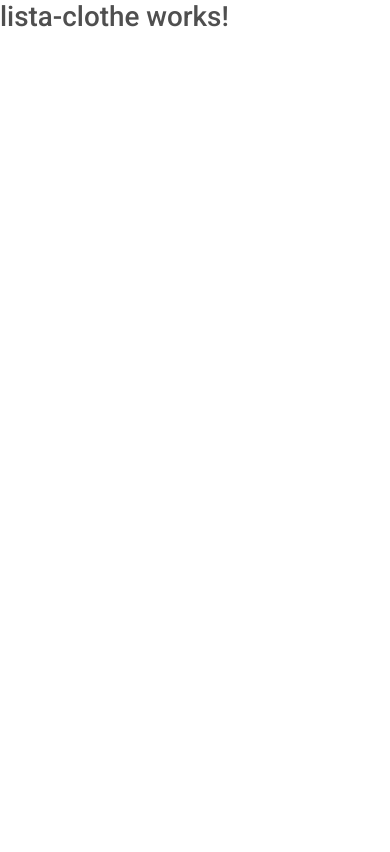
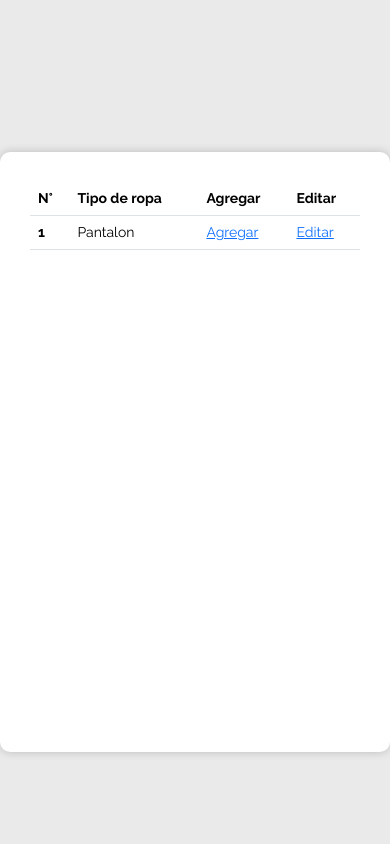
Before and after one commit to ErickYahirME/Pacas-Front, an Angular app: page /listasClothe in a window 390 px wide. Built offline with nearby package versions, Linux system fonts and the light colour scheme.

Commit message:
Creacion de diseño CRUD de ropa

```diff
--- a/package.json
+++ b/package.json
@@ -18,6 +18,11 @@
     "@angular/platform-browser": "^16.1.0",
     "@angular/platform-browser-dynamic": "^16.1.0",
     "@angular/router": "^16.1.0",
+    "@emotion/react": "^11.11.1",
+    "@emotion/styled": "^11.11.0",
+    "@fortawesome/fontawesome-free": "^6.4.0",
+    "@mui/icons-material": "^5.14.3",
+    "@mui/material": "^5.14.3",
     "rxjs": "~7.8.0",
     "tslib": "^2.3.0",
     "zone.js": "~0.13.0"
--- a/src/app/Crud-Clothes/add-clothe/add-clothe.component.css
+++ b/src/app/Crud-Clothes/add-clothe/add-clothe.component.css
@@ -0,0 +1,39 @@
+/* archivo: ropa-form.component.css */
+:host {
+    display: flex;
+    justify-content: center;
+    align-items: center;
+    min-height: 100vh;
+  }
+
+  .card {
+    max-width: 500px;
+    margin: auto;
+    padding: 30px;
+    border: 1px solid #ddd;
+    border-radius: 10px;
+  }
+
+  /* Estilos para los títulos */
+  h2 {
+    font-size: 28px;
+    font-weight: bold;
+    text-align: center;
+    margin-bottom: 30px;
+  }
+
+  .form-label {
+    font-size: 20px;
+    font-weight: bold;
+  }
+
+  /* Estilos para el campo de entrada y el botón */
+  .form-control {
+    font-size: 18px;
+    padding: 12px;
+  }
+
+  .btn-primary {
+    font-size: 20px;
+    padding: 12px 20px;
+  }
--- a/src/app/Crud-Clothes/add-clothe/add-clothe.component.html
+++ b/src/app/Crud-Clothes/add-clothe/add-clothe.component.html
@@ -1 +1,12 @@
-<p>add-clothe works!</p>
+<!-- archivo: ropa-form.component.html -->
+<div class="card">
+    <h2 class="text-center mb-4">Agrefar tipo de ropa</h2>
+    <form>
+      <div class="mb-3">
+        <input type="text" class="form-control" id="tituloRopa" placeholder="Ingresa el tipo de ropa">
+      </div>
+      <div class="d-grid gap-2">
+        <button type="submit" class="btn btn-primary btn-lg">Guardar</button>
+      </div>
+    </form>
+  </div>
--- a/src/app/Crud-Clothes/lista-clothe/lista-clothe.component.css
+++ b/src/app/Crud-Clothes/lista-clothe/lista-clothe.component.css
@@ -0,0 +1,69 @@
+@import url('https://fonts.googleapis.com/css?family=Raleway:400,700');
+
+* {
+  box-sizing: border-box;
+  margin: 0;
+  padding: 0;
+  font-family: Raleway, sans-serif;
+}
+
+/* Estilos para el contenedor principal */
+.login-background {
+  display: flex;
+  flex-direction: column;
+  align-items: center;
+  justify-content: center;
+  height: 100vh;
+  width: 100%;
+  background: #EAEAEA;
+  /* Color de fondo del contenedor */
+  position: relative;
+}
+
+/* Estilos para el formulario */
+.custom-form {
+  width: 100%;
+  /* Ajustar el ancho al 100% del contenedor */
+  max-width: 750px;
+  /* Limitar el ancho máximo */
+  background-color: #fff;
+  position: relative;
+  border-radius: 10px;
+  box-shadow: 0 0 10px rgba(0, 0, 0, 0.2);
+  padding: 30px;
+  /* Ajustar el padding para que se vea más equilibrado */
+  animation: fadeIn 0.5s ease-in-out;
+
+  /* Ajustar la altura de la card (formulario) */
+  height: 600px;
+}
+
+@keyframes fadeIn {
+  0% {
+    opacity: 0;
+    transform: translateY(-50px);
+  }
+  100% {
+    opacity: 1;
+    transform: translateY(0);
+  }
+}
+
+/* Ajustar el tamaño de la tabla */
+.data-table {
+  font-size: 14px; /* Tamaño de fuente más pequeño */
+}
+
+/* Resto de tus estilos para el botón y enlace permanecen igual */
+
+/* Ajustar el contenido del formulario para evitar que se solape con la navbar */
+.custom-form {
+  margin-top: 80px; /* Ajustar este valor según el tamaño de la navbar */
+}
+
+/* Estilos para el contenido del formulario en pantallas pequeñas */
+@media (max-width: 767px) {
+  .custom-form {
+    margin-top: 60px; /* Ajustar este valor según el tamaño de la navbar */
+  }
+}
--- a/src/app/Crud-Clothes/lista-clothe/lista-clothe.component.html
+++ b/src/app/Crud-Clothes/lista-clothe/lista-clothe.component.html
@@ -1 +1,24 @@
-<p>lista-clothe works!</p>
+<!-- archivo: lista-libros.component.html -->
+<div class="login-background">
+    <form class="custom-form">
+      <table class="table data-table">
+        <thead>
+          <tr>
+            <th scope="col">N°</th>
+            <th scope="col">Tipo de ropa</th>
+            <th scope="col">Agregar</th>
+            <th scope="col">Editar</th>
+          </tr>
+        </thead>
+        <tbody>
+          <tr>
+            <th scope="row">1</th>
+            <td>Pantalon</td>
+            <td><a href="#">Agregar</a></td>
+            <td><a href="#">Editar</a></td>
+          </tr>
+          <!-- Agrega más filas con otros datos aquí -->
+        </tbody>
+      </table>
+    </form>
+  </div>
--- a/src/app/Crud-Clothes/modific-clothe/modific-clothe.component.css
+++ b/src/app/Crud-Clothes/modific-clothe/modific-clothe.component.css
@@ -0,0 +1,38 @@
+:host {
+    display: flex;
+    justify-content: center;
+    align-items: center;
+    min-height: 100vh;
+  }
+
+  .card {
+    max-width: 500px;
+    margin: auto;
+    padding: 30px;
+    border: 1px solid #ddd;
+    border-radius: 10px;
+  }
+
+  /* Estilos para los títulos */
+  h2 {
+    font-size: 28px;
+    font-weight: bold;
+    text-align: center;
+    margin-bottom: 30px;
+  }
+
+  .form-label {
+    font-size: 20px;
+    font-weight: bold;
+  }
+
+  /* Estilos para el campo de entrada y el botón */
+  .form-control {
+    font-size: 18px;
+    padding: 12px;
+  }
+
+  .btn-primary {
+    font-size: 22px;
+    padding: 14px 24px;
+  }
--- a/src/app/Crud-Clothes/modific-clothe/modific-clothe.component.html
+++ b/src/app/Crud-Clothes/modific-clothe/modific-clothe.component.html
@@ -1 +1,12 @@
-<p>modific-clothe works!</p>
+<div class="card">
+    <h2 class="text-center mb-4">Editar Tipo de Ropa</h2>
+    <form>
+      <div class="mb-3">
+        <label for="tituloRopa" class="form-label">Ejemplo pantalon</label>
+        <input type="text" class="form-control" id="tituloRopa" placeholder="Ingresa el nuevo tipo">
+      </div>
+      <div class="d-grid gap-2">
+        <button type="submit" class="btn btn-primary">Guardar Cambios</button>
+      </div>
+    </form>
+  </div>
--- a/src/app/app.component.html
+++ b/src/app/app.component.html
@@ -16,6 +16,18 @@
   </nav>
 
 
+  <nav>
+    <a routerLink="/Crud-Clothes/add-Clothe"></a>
+  </nav>
+
+
+  <nav>
+    <a routerLink="/Crud-Clothes/modificropa"></a>
+  </nav>
+
+  <nav>
+    <a routerLink="/Crud-Clothes/listaderopa"></a>
+  </nav>
 
 
   <router-outlet>
--- a/src/index.html
+++ b/src/index.html
@@ -19,21 +19,19 @@ rel="stylesheet"
 <link
 href="https://fonts.googleapis.com/css?family=Roboto:300,400,500,700&display=swap"
 rel="stylesheet"
+
+
 />
-<!-- MDB -->
-<link
-href="https://cdnjs.cloudflare.com/ajax/libs/mdb-ui-kit/6.4.0/mdb.min.css"
-rel="stylesheet"
-/>
+<link href="https://cdn.jsdelivr.net/npm/bootstrap@5.3.1/dist/css/bootstrap.min.css" rel="stylesheet" integrity="sha384-4bw+/aepP/YC94hEpVNVgiZdgIC5+VKNBQNGCHeKRQN+PtmoHDEXuppvnDJzQIu9" crossorigin="anonymous">
 
-<!-- MDB -->
-<script
-  type="text/javascript"
-  src="https://cdnjs.cloudflare.com/ajax/libs/mdb-ui-kit/6.4.0/mdb.min.js"
-></script>
+
+<!-- Enlazar Font Awesome -->
+<link rel="stylesheet" href="https://cdnjs.cloudflare.com/ajax/libs/font-awesome/6.0.0-beta3/css/all.min.css">
+
+
 </head>
 <body>
-  <script src="https://cdn.jsdelivr.net/npm/bootstrap@5.3.0/dist/js/bootstrap.bundle.min.js" integrity="sha384-geWF76RCwLtnZ8qwWowPQNguL3RmwHVBC9FhGdlKrxdiJJigb/j/68SIy3Te4Bkz" crossorigin="anonymous"></script>
+  <script src="https://cdn.jsdelivr.net/npm/bootstrap@5.3.1/dist/js/bootstrap.bundle.min.js" integrity="sha384-HwwvtgBNo3bZJJLYd8oVXjrBZt8cqVSpeBNS5n7C8IVInixGAoxmnlMuBnhbgrkm" crossorigin="anonymous"></script>
 
   <app-root></app-root>
 </body>
```
Also changed, not shown: src/app/app-routing.module.ts (+9 -1 lines), src/app/Crud-Clothes/lista-clothe/lista-clothe.component.ts (line endings or trailing spaces), 1 other file (tests, documents, lock files or other folders).
